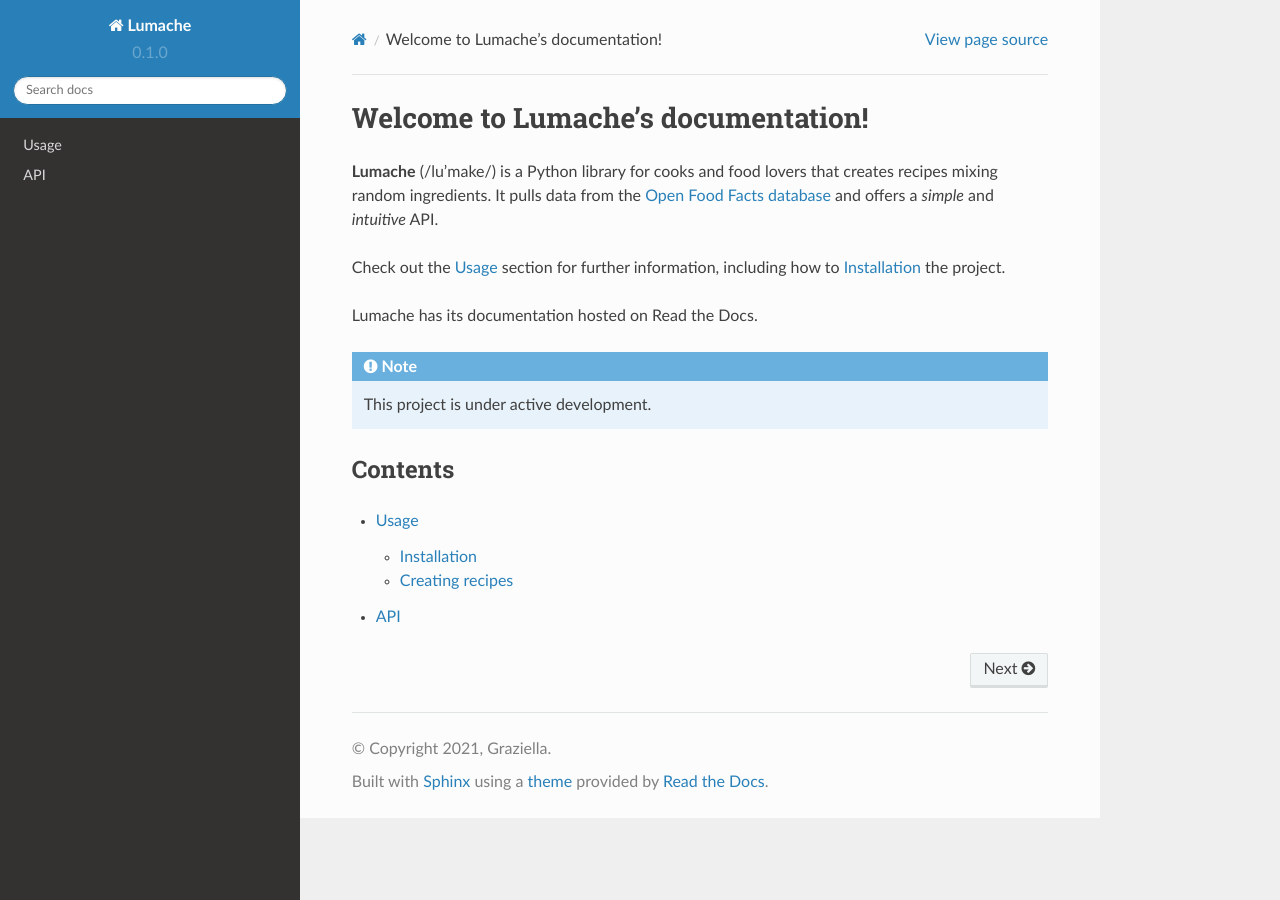
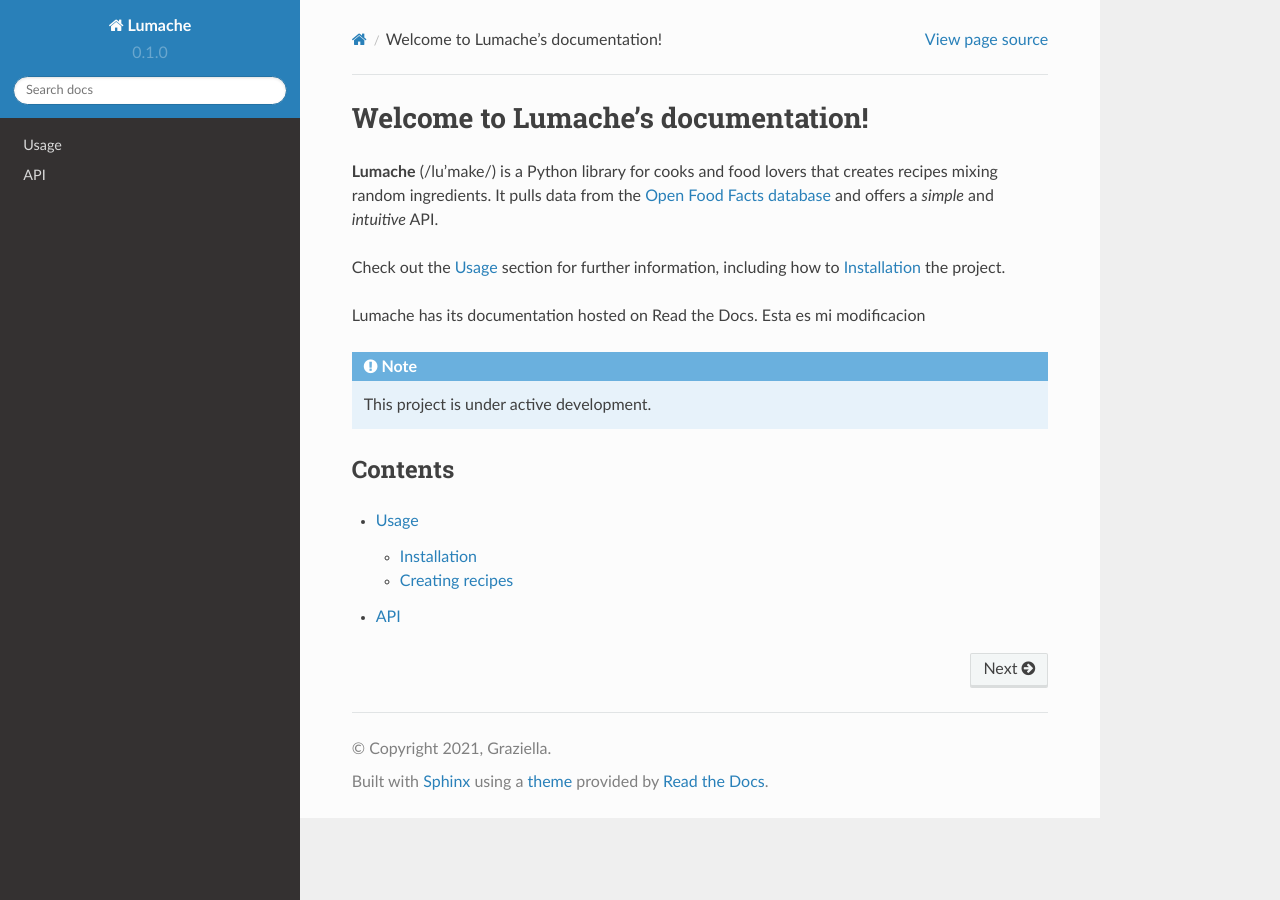
Before and after one commit to alrom2525/read-the-docs-tutorial, a Sphinx documentation site: the page built from docs/source/index.rst, in a window 1280 px wide. Built offline with Sphinx 7.4.7 and the Read the Docs theme 2.0.0, drawn with Linux system fonts in a browser that asks for light colours.

Commit message:
modificacion manual
modificacion manual

```diff
--- a/docs/source/index.rst
+++ b/docs/source/index.rst
@@ -10,6 +10,7 @@ Check out the :doc:`usage` section for further information, including
 how to :ref:`installation` the project.
 
 Lumache has its documentation hosted on Read the Docs.
+Esta es mi modificacion
 
 .. note::
 
```
